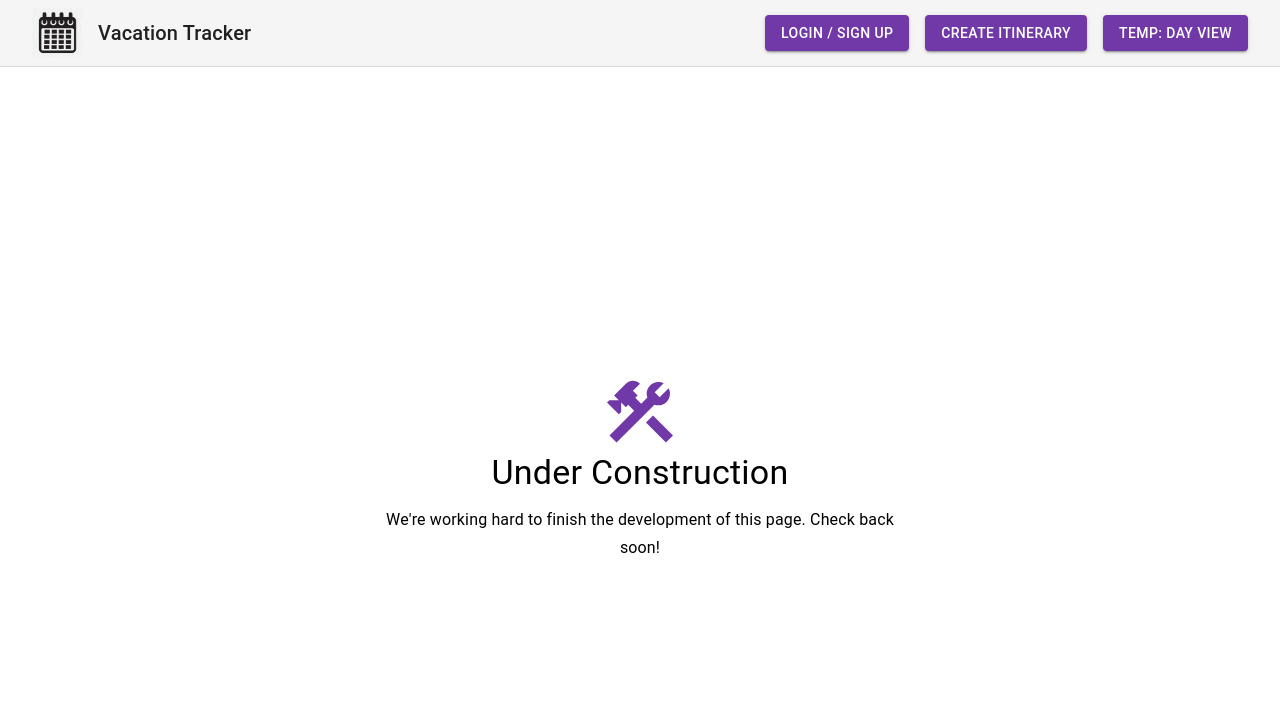
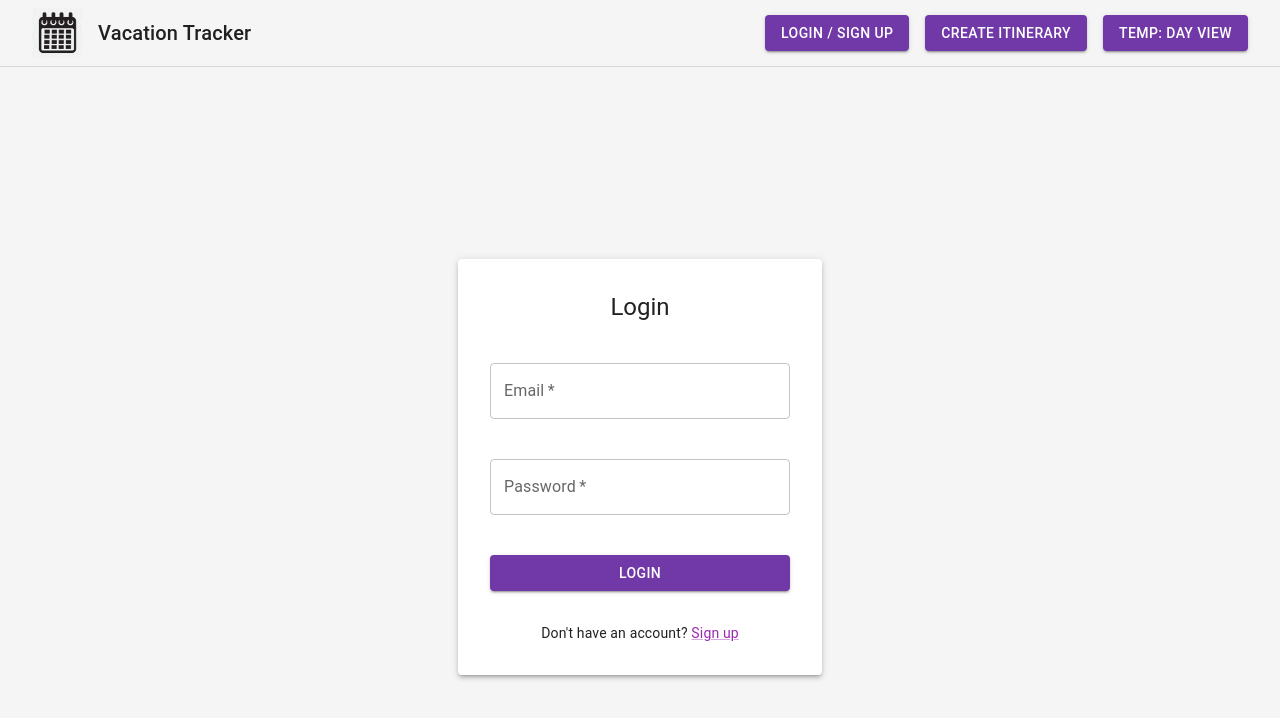
Before and after one commit to seamus0192/307-travel-project, a React (Create React App) app in the folder packages/travel-project-frontend/: page /login in a window 1280 px wide. Shown: the top 718 px of the page. Built offline with nearby package versions, Linux system fonts and the light colour scheme.

Commit message:
added login page components

```diff
--- a/packages/travel-project-frontend/src/pages/Login/Login.tsx
+++ b/packages/travel-project-frontend/src/pages/Login/Login.tsx
@@ -1,8 +1,7 @@
 import styles from './Login.module.css'
-import React from "react";
-
-import { Container, Typography, Box } from "@mui/material";
-import ConstructionIcon from "@mui/icons-material/Construction";
+import React, {useState} from "react";
+import { TextField, Button, Paper, Box, Typography, Link } from "@mui/material";
+import { Link as RouterLink } from "react-router-dom";
 
 {/*
 
@@ -13,33 +12,79 @@ Just thought it would be funny to have for now rather than an empty page
 
 
 function Login() {
+    const [email, setEmail] = useState("");
+    const [password, setPassword] = useState("");
+
+    const handleLoginButtonClick = () => {
+      console.log("Login attempt with email:", email);
+      // Add your login logic here
+    };
+
     return (
-      <Container maxWidth="sm">
-        <Box
+      <Box
+        display="flex"
+        flexDirection="column"
+        alignItems="center"
+        justifyContent="center"
+        minHeight="100vh"
+        sx={{ backgroundColor: "#f5f5f5" }} // Assuming a light grey background
+      >
+        <Paper
+          elevation={3}
           sx={{
             display: "flex",
             flexDirection: "column",
-            justifyContent: "center",
             alignItems: "center",
-            height: "100vh",
-            textAlign: "center",
+            padding: 4,
+            gap: 2,
+            minWidth: "300px",
+            maxWidth: "400px",
           }}
         >
-          <ConstructionIcon
+          <Typography variant="h5" component="h1" gutterBottom>
+            Login
+          </Typography>
+          <TextField
+            label="Email"
+            variant="outlined"
+            value={email}
+            onChange={(e) => setEmail(e.target.value)}
+            fullWidth
+            required
+            margin="normal"
+            type="email"
+          />
+          <TextField
+            label="Password"
+            variant="outlined"
+            value={password}
+            onChange={(e) => setPassword(e.target.value)}
+            fullWidth
+            required
+            margin="normal"
+            type="password"
+          />
+          <Button
+            onClick={handleLoginButtonClick}
+            variant="contained"
             sx={{
-              fontSize: 80,
-              color: "#7139a8",
+              mt: 2,
+              mb: 2,
+              backgroundColor: "#7139a8",
+              ":hover": { bgcolor: "#965ad3" },
             }}
-          />
-          <Typography variant="h4" gutterBottom>
-            Under Construction
+            fullWidth
+          >
+            Login
+          </Button>
+          <Typography variant="body2">
+            Don't have an account?{" "}
+            <Link component={RouterLink} to="/signup" color="secondary">
+              Sign up
+            </Link>
           </Typography>
-          <Typography variant="subtitle1">
-            We're working hard to finish the development of this page. Check
-            back soon!
-          </Typography>
-        </Box>
-      </Container>
+        </Paper>
+      </Box>
     );
 }
 
```
